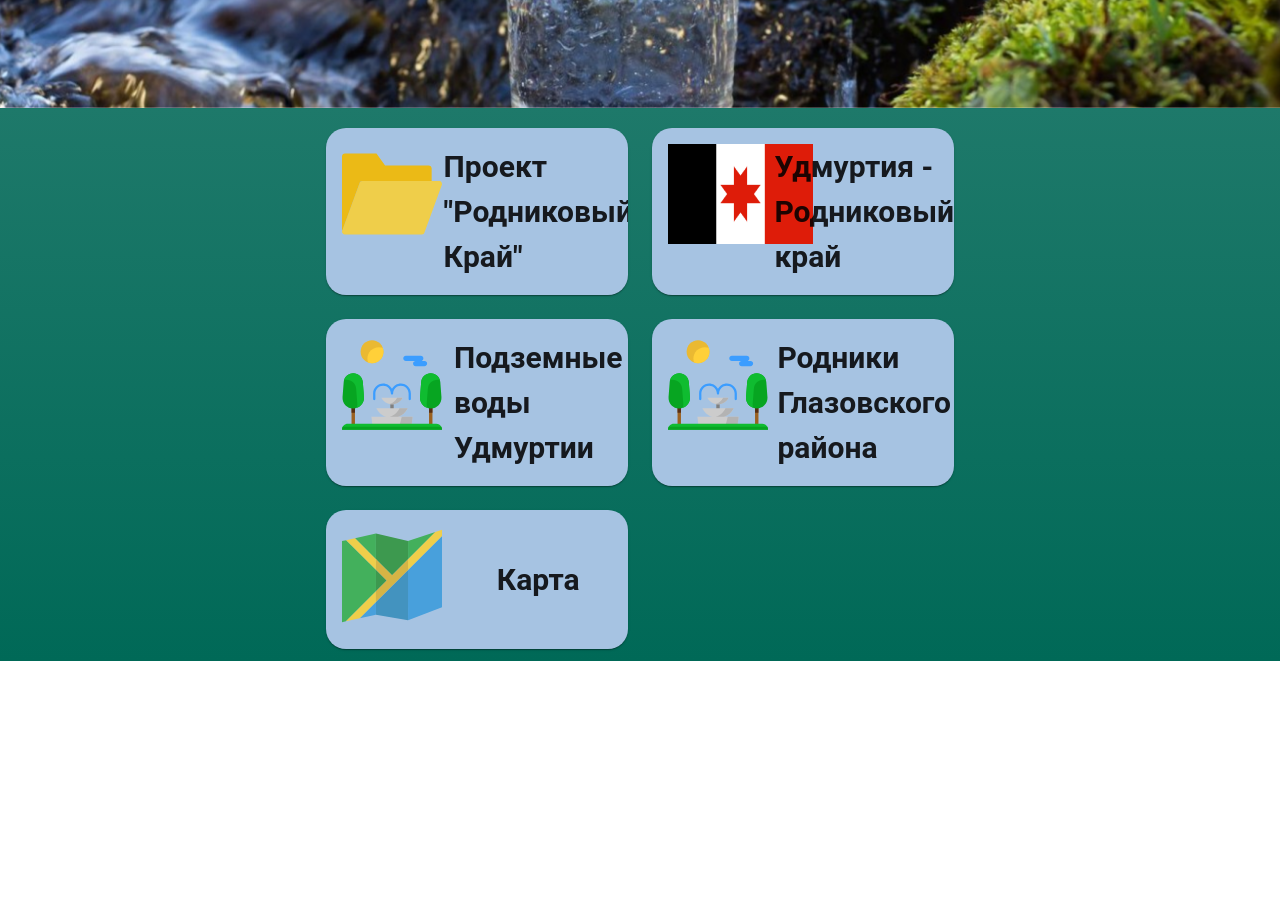
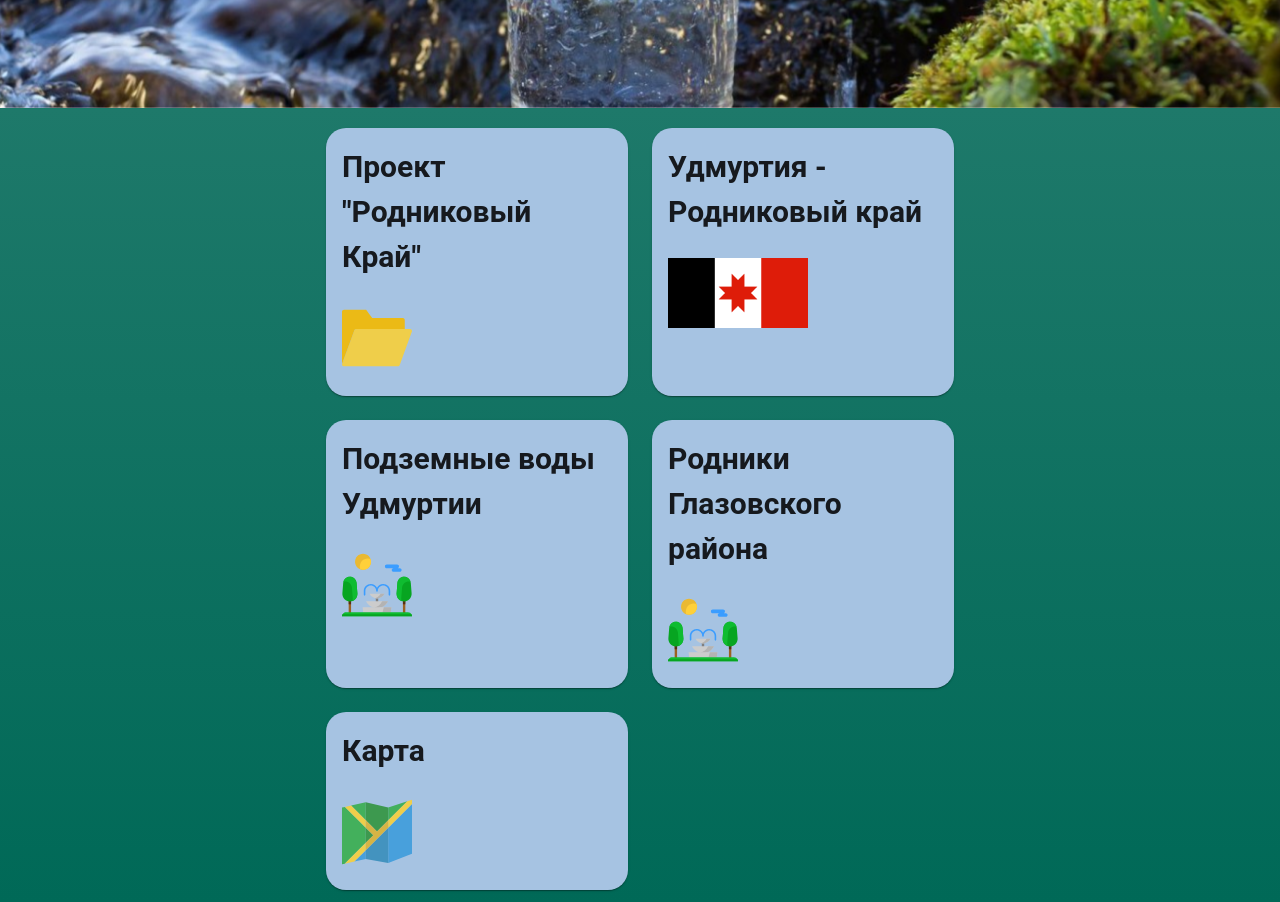
Before and after one commit to Jet-Green/InteractiveMaps, a Vue app: page / in a window 1280 px wide. Shown: the part 440-1342 px from the top of the page. Before the commit the page ends 1101 px from the top, so only its background shows below. Built offline with nearby package versions, Linux system fonts and the light colour scheme.

Commit message:
change layout

```diff
--- a/src/views/Landing.vue
+++ b/src/views/Landing.vue
@@ -19,15 +19,14 @@ let router = useRouter()
     <v-row class="section d-flex justify-center align-center pt-2">
         <v-col cols="10" sm="8" md="10" lg="6">
             <v-row>
-
                 <v-col md="6" cols="12" class="d-flex justify-center">
                     <v-card class="nav-card" @click="router.push('/project')">
                         <v-row>
-                            <v-col lg="5" cols="6">
-                                <img :src="folder" alt="проект" height="100">
+                            <v-col cols="12">
+                                <h2>Проeкт "Родниковый Край"</h2>
                             </v-col>
-                            <v-col lg="7" cols="6" class="d-flex align-center justify-center">
-                                <h2>Проeкт "Родниковый Край"</h2>
+                            <v-col>
+                                <img :src="folder" alt="проект" height="70">
                             </v-col>
                         </v-row>
                         <v-tooltip location="bottom" activator="parent">
@@ -39,11 +38,11 @@ let router = useRouter()
                 <v-col md="6" cols="12" class="d-flex justify-center">
                     <v-card class="nav-card" @click="router.push('/krai')">
                         <v-row>
-                            <v-col lg="5" cols="6">
-                                <img :src="flag" alt="карта" height="100" style="aspect-ratio: 1.45">
+                            <v-col cols="12">
+                                <h2>Удмуртия - Родниковый край</h2>
                             </v-col>
-                            <v-col lg="7" cols="6" class="d-flex align-center justify-center">
-                                <h2>Удмуртия - Родниковый край</h2>
+                            <v-col>
+                                <img :src="flag" alt="карта" height="70">
                             </v-col>
                         </v-row>
                         <v-tooltip location="bottom" activator="parent">
@@ -55,11 +54,11 @@ let router = useRouter()
                 <v-col md="6" cols="12" class="d-flex justify-center">
                     <v-card class="nav-card" @click="router.push('/underground')">
                         <v-row>
-                            <v-col lg="5" cols="6">
-                                <img :src="fountain" alt="карта" height="100">
+                            <v-col cols="12">
+                                <h2>Подземные воды Удмуртии</h2>
                             </v-col>
-                            <v-col lg="7" cols="6" class="d-flex align-center justify-center">
-                                <h2>Подземные воды Удмуртии</h2>
+                            <v-col>
+                                <img :src="fountain" alt="карта" height="70">
                             </v-col>
                         </v-row>
                         <v-tooltip location="bottom" activator="parent">
@@ -71,11 +70,11 @@ let router = useRouter()
                 <v-col md="6" cols="12" class="d-flex justify-center">
                     <v-card class="nav-card" @click="router.push('/rodniki')">
                         <v-row>
-                            <v-col lg="5" cols="6">
-                                <img :src="fountain" alt="родник" height="100">
+                            <v-col cols="12">
+                                <h2>Родники Глазовского района</h2>
                             </v-col>
-                            <v-col lg="7" cols="6" class="d-flex align-center justify-center">
-                                <h2>Родники Глазовского района</h2>
+                            <v-col>
+                                <img :src="fountain" alt="родник" height="70">
                             </v-col>
                         </v-row>
                         <v-tooltip location="bottom" activator="parent">
@@ -87,11 +86,11 @@ let router = useRouter()
                 <v-col md="6" cols="12" class="d-flex justify-center">
                     <v-card class="nav-card" @click="router.push('/map')">
                         <v-row>
-                            <v-col lg="5" cols="6">
-                                <img :src="map" alt="карта" height="100">
+                            <v-col cols="12">
+                                <h2>Карта</h2>
                             </v-col>
-                            <v-col lg="7" cols="6" class="d-flex align-center justify-center">
-                                <h2>Карта</h2>
+                            <v-col>
+                                <img :src="map" alt="карта" height="70">
                             </v-col>
                         </v-row>
                         <v-tooltip location="bottom" activator="parent">
```
